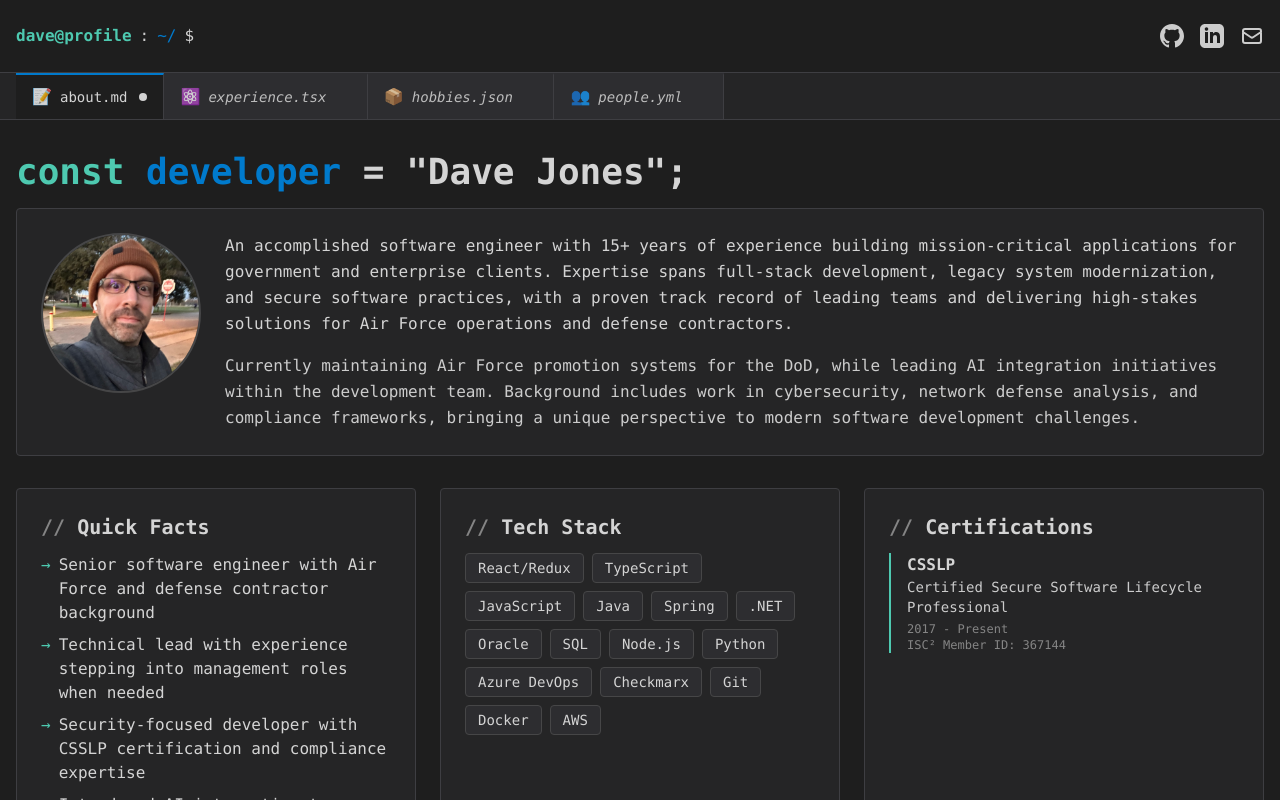
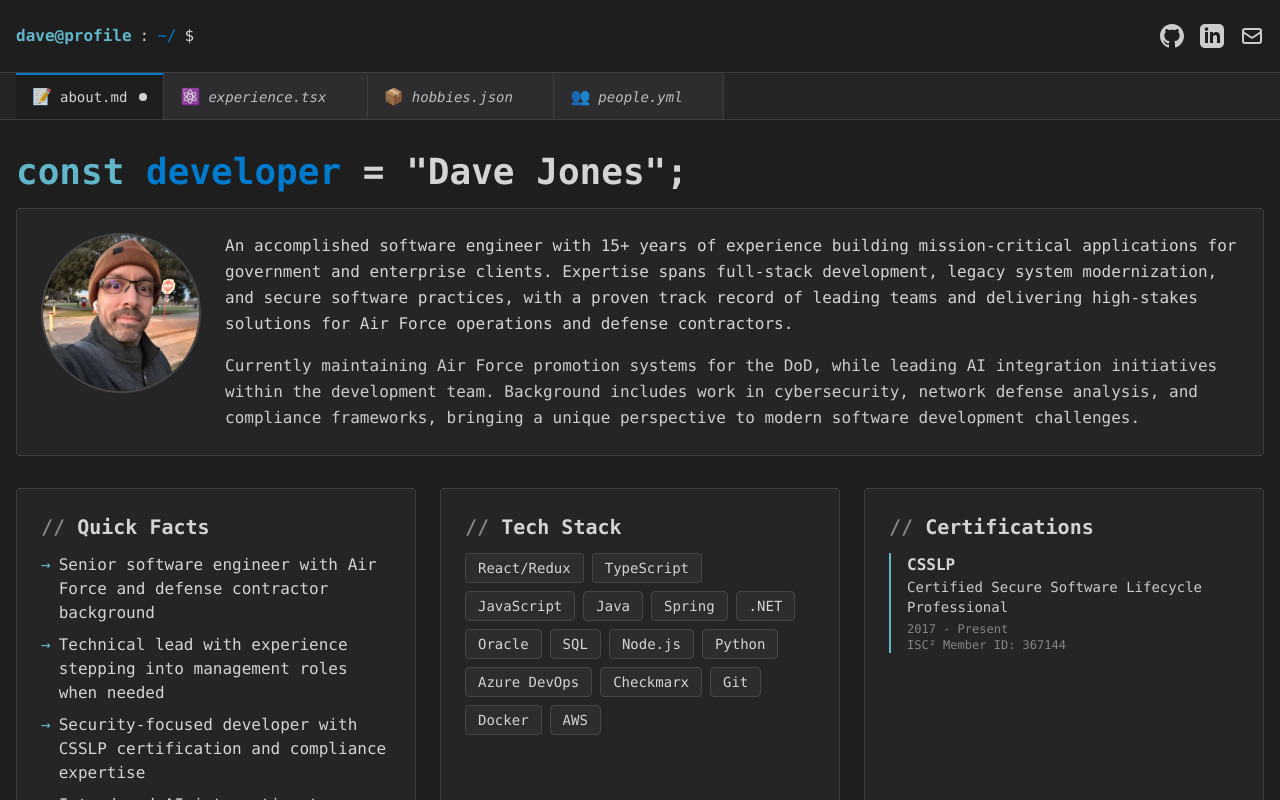
Before and after one commit to davemjones/davemjones.github.io, a Next.js app: page / in a window 1280 px wide. Shown: the top 800 px of the page. Built offline with nearby package versions, Linux system fonts and the light colour scheme.

Commit message:
updated color pallette

```diff
--- a/app/globals.css
+++ b/app/globals.css
@@ -18,7 +18,7 @@
 
   --vscode-blue: #007acc;
   --vscode-blue-hover: #1177bb;
-  --vscode-teal: #4ec9b0;
+  --vscode-teal: #62b6ca;
   --vscode-yellow: #ffcc02;
   --vscode-red: #f44747;
   --vscode-green: #4e9231;
```
